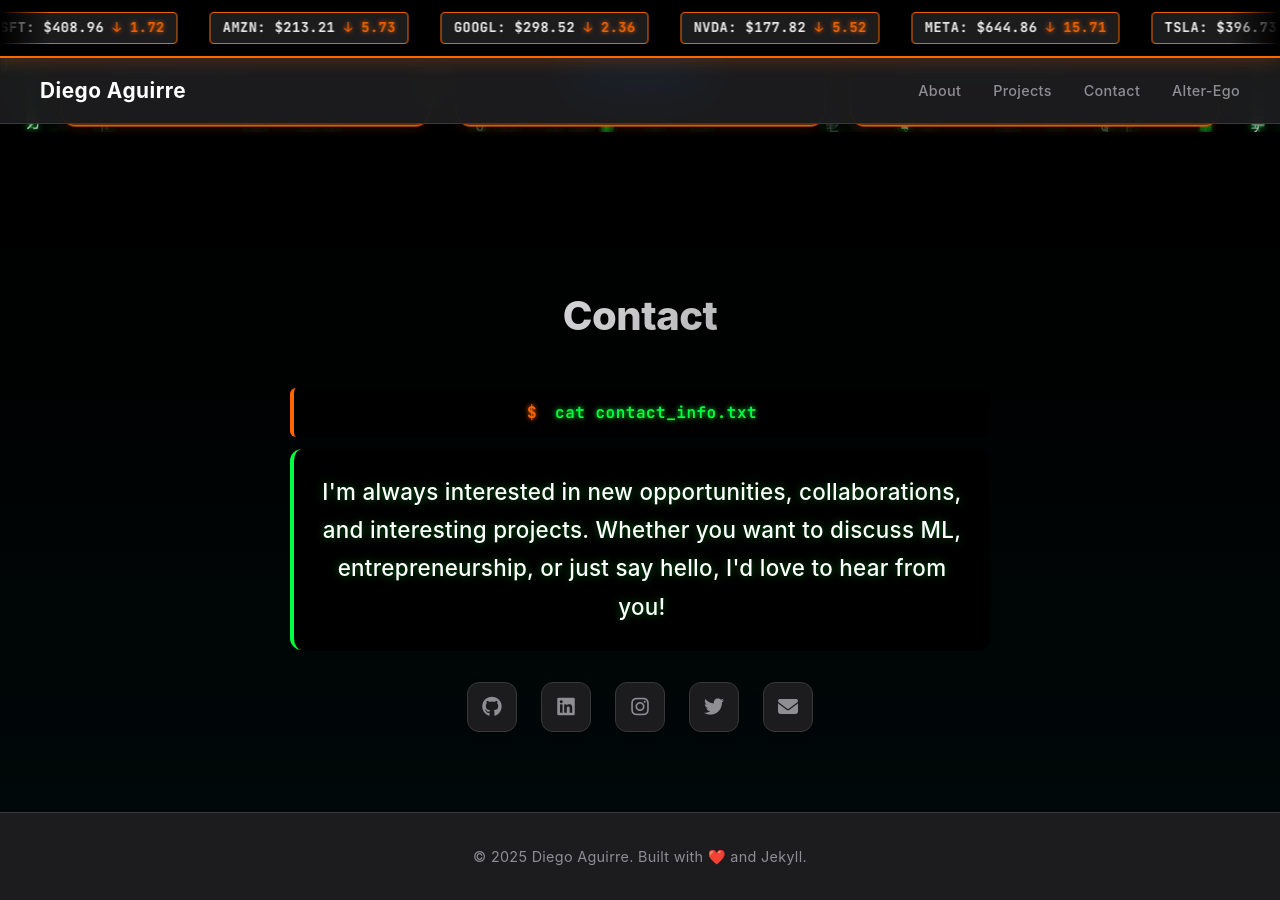
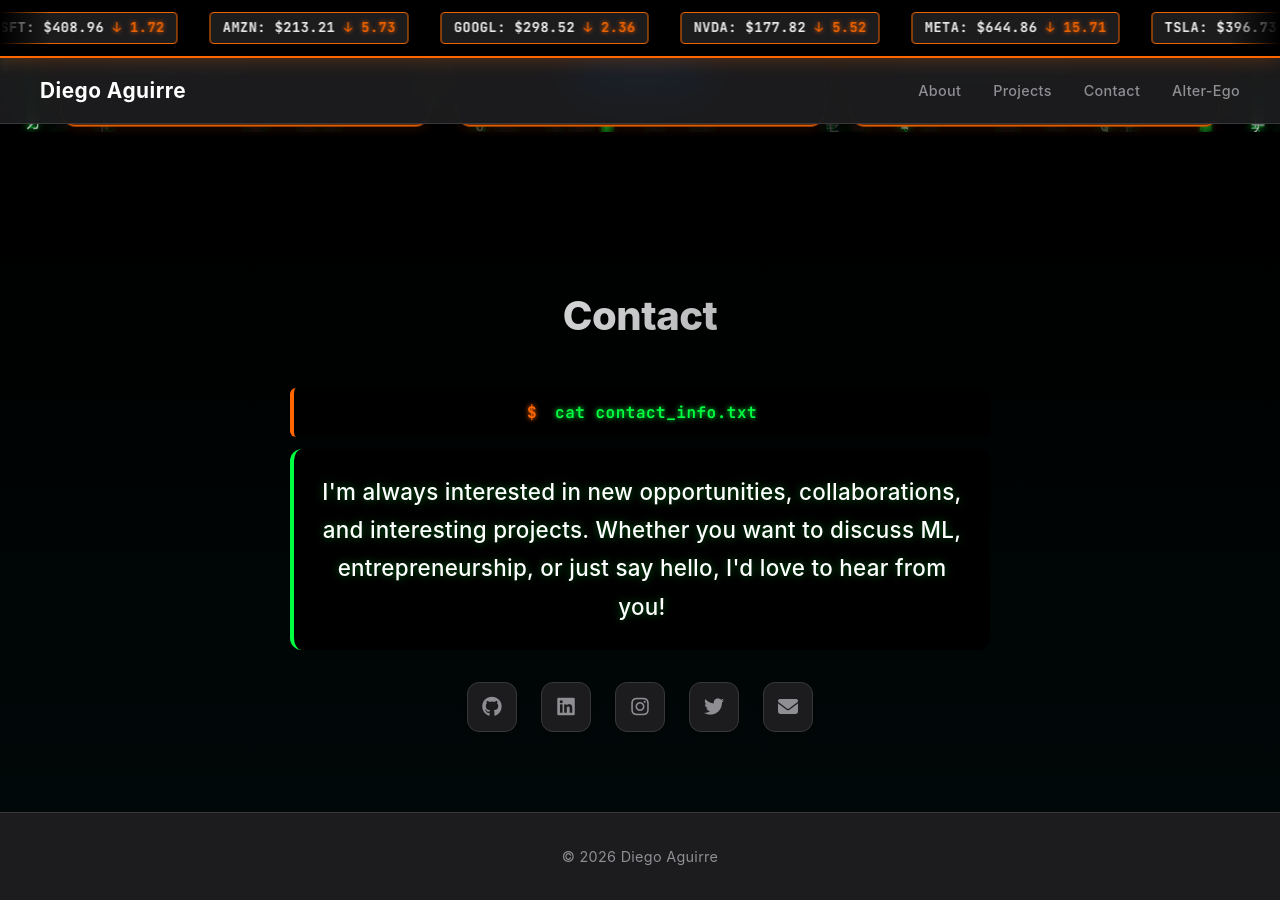
Before and after one commit to insdaguirre/insdaguirre.github.io, a Jekyll site: the page built from index.html, in a window 1280 px wide and 900 px high, scrolled down 3841 px. Built offline with Jekyll 4.4.1, drawn with Linux system fonts in a browser that asks for light colours.

Commit message:
Update copyright year in footer

```diff
--- a/index.html
+++ b/index.html
@@ -314,6 +314,6 @@
 <!-- Footer -->
 <footer class="footer">
     <div class="container">
-        <p>&copy; 2025 Diego Aguirre. Built with ❤️ and Jekyll.</p>
+        <p>&copy; 2026 Diego Aguirre</p>
     </div>
 </footer>
```
